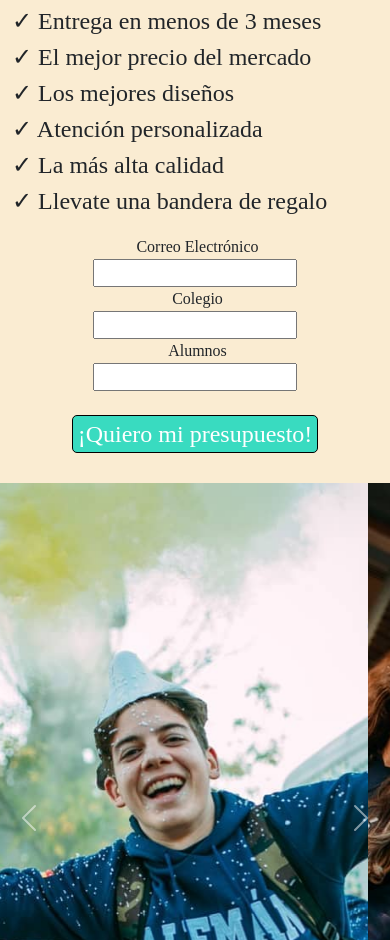
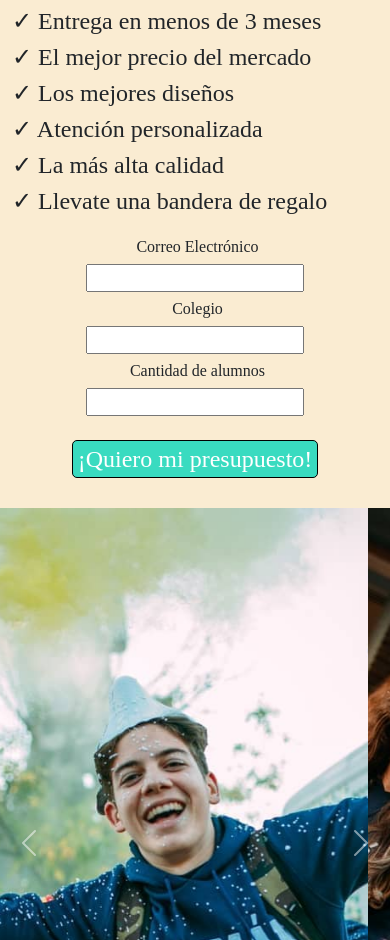
Before and after one commit to tomisargiottob/mashipa_sargiotto, a website: page index.html in a window 390 px wide. Shown: the part 844-1784 px from the top of the page. Drawn offline with nearby package versions, Linux system fonts and the light colour scheme; a web font is replaced by a local one.

Commit message:
fix(form/style): add margin

```diff
--- a/index.html
+++ b/index.html
@@ -117,8 +117,8 @@
 				<input type="text">
 				<label for="colegio">Colegio</label>
 				<input type="text">
-				<label for="alumnos">Alumnos</label>
-				<input type="text">
+				<label for="alumnos">Cantidad de alumnos</label>
+				<input type="number">
 
 				<input type="submit" value="¡Quiero mi presupuesto!" class="send-form mt-4">
 			</form>
--- a/scss/styles.scss
+++ b/scss/styles.scss
@@ -222,6 +222,7 @@ p{
 	select,
 	textarea{
 		@include centrar(center,70% ,0 auto );
+		margin-top: 5px;
 		display: block;
 		padding-left: 5px;
 	}
@@ -284,7 +285,7 @@ p{
 	form{
 		@extend #contacting-form ;
 		margin-top: 10px;
-		width:75%;
+		width:50%;
 		input[type='submit'],
 		.send-form{
 			width: auto;
@@ -514,6 +515,11 @@ footer{
 	#precios{
 		width:70%;
 	}
+	#home-form{
+		form{
+			width:50%;
+		}
+	}
 }
 @media only screen and (max-width:768px) {
 	header{
@@ -531,6 +537,11 @@ footer{
 	}
 	#descripcionPrecios{
 		width:80%;
+	}
+	#home-form{
+		form{
+			width:60%;
+		}
 	}
 }
 
@@ -554,6 +565,11 @@ footer{
 	}
 	#descripcionPrecios{
 		width:90%;
+	}
+	#home-form{
+		form{
+			width:70%;
+		}
 	}
 }
 
@@ -579,4 +595,9 @@ footer{
 	#descripcionPrecios{
 		width:90%;
 	}
+	#home-form{
+		form{
+			width:80%;
+		}
+	}
 }
```
Also changed, not shown: css/stylesScss.css.
